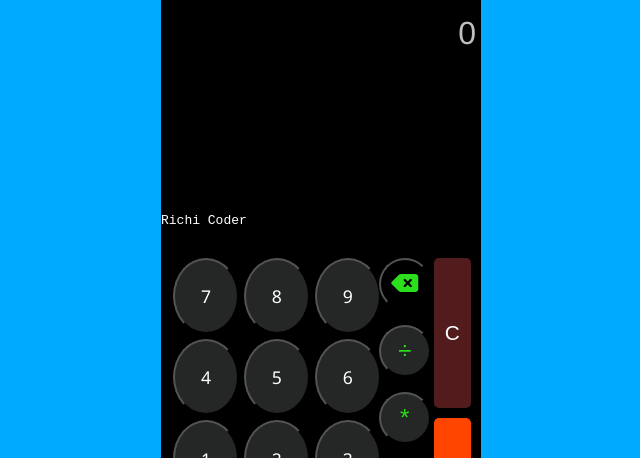
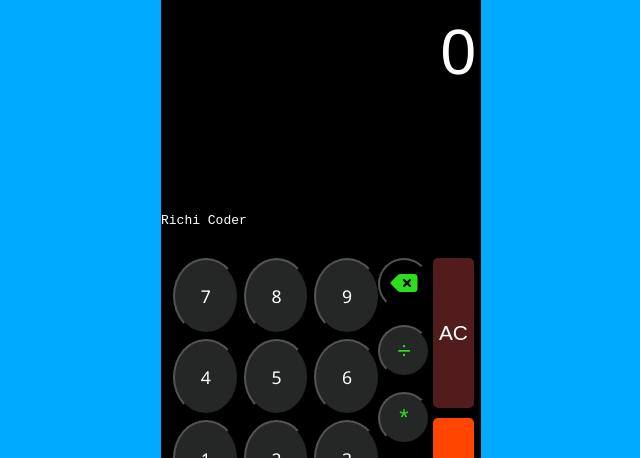
Before and after one commit to richi-coder/React-Calculator, a React (Vite) app: page / in a window 1280 px wide. Shown: the top 458 px of the page, without its empty margins (319-959 px from the left). Built offline with nearby package versions, Linux system fonts and the light colour scheme.

Commit message:
from 12 to 10 when changing state to a unique object state, later changing requirements for multiple zeros in the first input and now working at 12 of 16

```diff
--- a/src/App.jsx
+++ b/src/App.jsx
@@ -19,7 +19,7 @@ const Reset = ({reset}) => {
     <button
     className="reset-button"
     id='clear'
-    onClick={reset}>C</button>
+    onClick={reset}>AC</button>
   )
 }
 
@@ -43,121 +43,147 @@ const Operator = ({operator,operation,memory}) => {
 }
 
 export default function App() {
-  const [memory, setMemory] = useState(["0"]);
-  const [actual, setActual] = useState("");
-  const [zero, setZero] = useState(false);
-  const [displayState, setDisplayState] = useState(false);
-
-  useEffect(() => {
-    setDisplayState(false);
-    setZero(false);
-    //console.log(/\/0/g.test(memory.join("")), 'test');
-
-    // if (/\/0/g.test(memory.join(""))) {
-    //   setZero(true);
-    // } else if (memory[0] === ''){
-    //   setMemory([0])
-    // }
-    // else {
-    //   setActual(calculation(memory));
-    // }
-  }, [memory]);
+  const [calcState, setCalcState] = useState({
+    memory: [''],
+    actual: '0',
+    displayState: false,
+    zero: false
+  })
 
   function handleEnter(e) { // For numbers and point
     const { target } = e;
+    // Avoid entering multiple zeros at first
+    if (/^0{2,}/.test(calcState.actual + target.value)) {
+      setCalcState({
+        ...calcState,
+        memory: ['0']
+      })
+      return
+    }
     // Avoiding multiple points
-    if (/\.\d+\./g.test(memory.join('') + target.value) || memory[memory.length - 1] === '.' && target.value === '.') return
+    if (/\.\d+\./g.test(calcState.memory.join('') + target.value) || calcState.memory[calcState.memory.length - 1] === '.' && target.value === '.') return
     //
-    if (/\+$|\-$|\*$|\/$/.test(actual)) {
-      setActual(target.value)
-    } else {
-      setActual(actual + target.value)
-    }
+    // if (/\+$|\-$|\*$|\/$/.test(calcState.actual)) {
+    //   setCalcState({
+    //     ...calcState,
+    //     actual: target.value
+    //   })
+    // } else {
+    //   setCalcState({
+    //     ...calcState,
+    //     actual: calcState.actual + target.value
+    //   })
+    // }
 
     const newValue = target.value == "." ? "." : parseInt(target.value);
 
     // If memory is empty (I mean, if there is a zero only)
-    if (memory[0] == '0' && memory.length == 1){
-      setMemory([newValue])
-    } else if (displayState) {
-      setMemory([actual,newValue]);
-      setDisplayState(false);
+    if (calcState.actual === '0' && calcState.memory.length == 1){
+      setCalcState({
+        actual: newValue,
+        memory: [newValue]
+      })
+    } else if (calcState.displayState) {
+      setCalcState({
+        ...calcState,
+        memory: [calcState.actual, newValue],
+        actual: /\+$|\-$|\*$|\/$/.test(calcState.actual) ? newValue : calcState.actual + target.value,
+        displayState: false
+      })
     } else {
-      setMemory([...memory,newValue])
+      setCalcState({
+        ...calcState,
+        memory: [...calcState.memory, newValue],
+        actual: /\+$|\-$|\*$|\/$/.test(calcState.actual) ? newValue : calcState.actual + target.value,
+      })
     }
   }
 
 
   function operator(o) {
-    setActual(o)
+
     // If = in the expression when entering operator, substitutes equales by the operator to continue calc
-    if (/=/.test(memory[0])) {
-      setMemory([...memory[0].match(/-{0,}\d+$|-{0,}\d+\.\d+$/)[0], o])
+    if (/=/.test(calcState.memory[0])) {
+      setCalcState({
+        ...calcState,
+        memory: [...calcState.memory[0].match(/-{0,}\d+$|-{0,}\d+\.\d+$/)[0], o],
+        actual: o
+      })
       return
     };
-    // Normal delete when length is more than 1
-    if (o == "delete" && memory.length > 1) {
-      setMemory(memory.slice(0,memory.length - 1));
+    if (calcState.memory[0] == '' && calcState.memory.length === 1 && o == "-") {
+      setCalcState({
+        ...calcState,
+        memory: ['-'],
+        actual: o
+      })
       return
     }
-    // Delete and put to 0 when length is 1
-    if (o == "delete" && memory.length == 1) {
-      setMemory([0]);
+    // If entering - after + - x or / ALLOW
+    if (o == '-' && (calcState.memory[calcState.memory.length - 1] === '+' || calcState.memory[calcState.memory.length - 1] === '*' || calcState.memory[calcState.memory.length - 1] === '/')) {
+      setCalcState({
+        ...calcState,
+        memory: [...calcState.memory, o],
+        actual: o
+      })
       return
     }
-    // Start expression with minus operator
-    if (memory[0] == '0' && memory.length === 1 && o == "-") {
-      setMemory(['-'])
+    // Avoid entering the same symbol
+    if (o === calcState.memory[calcState.memory.length - 1]) {
       return
     }
-    if (displayState) {
-      setMemory([actual,o])
-      setDisplayState(true);
-    } else {
-          // If entering - after + - or /
-          if (memory[memory.length - 1] != 'number' && memory[memory.length - 1] != '-' && o == '-') {
-            setMemory([...memory, o])
-            return
-          }
+    if (/\D{2,}$/.test(calcState.memory.join('') + o)) {
+      let memoryString = calcState.memory.join('') + o
+      let value = memoryString.replace(memoryString.match(/\D{2,}$/), o)
+      setCalcState({
+        ...calcState,
+        memory: [value],
+        actual: o
+      })
+      return
+    }
 
-          // If entering + x - / after number, it does it
-          if (typeof memory[memory.length - 1] == "number" && o != "delete") {
-            setMemory([...memory,o])
-            // else if entering + x - / after non number, just changes the last operator
-          } else if (typeof memory[memory.length - 1] != "number" && o != "delete") {
-            const copy = memory.slice(0,memory.length - 1);
-            setMemory([...copy,o])
-          }
-    }
-    // Prevents entering operator symbols many times
+    console.log('SALEEEE');
+    setCalcState({
+      ...calcState,
+      memory: [...calcState.memory, o],
+      actual: o
+    })
+
   }
 
   function reset() {
-    setActual('');
-    setMemory([0]);
+    setCalcState({
+      actual: '0',
+      memory: ['']
+    })
   }
 
   function resetMemory() {
-    if (!/=/.test(memory.join(''))) {
-      setMemory([calculation(memory)])
-      setActual(calculation(memory).match(/-{0,}\d+$|-{0,}\d+\.\d+$/)[0], 'ACCT')
-      setDisplayState(true);
+    // If there is no equals at memory DISPLAY
+    if (!/=/.test(calcState.memory.join(''))) {
+      const resultantExpression = calculation(calcState.memory);
+      setCalcState({
+        memory: [resultantExpression],
+        actual: resultantExpression.match(/-{0,}\d+$|-{0,}\d+\.\d+$/)[0],
+        displayState: false
+      })
     }
   }
 
   return (
     <div className="calculator">
 
-      <Display memory={memory} actual={actual} displayState={displayState} />
+      <Display memory={calcState.memory} actual={calcState.actual} displayState={calcState.displayState} />
       <div className="display-message">
         <div id="myId">Richi Coder</div>
-      <Message zero={zero}/>
+      <Message zero={calcState.zero}/>
       </div>
       <br />
       <div className="buttons">
       <Number handleEnter={handleEnter} />
       <div className="operators">
-        <Operator operator={"delete"} operation={operator} memory={memory}/>
+        <Operator operator={"delete"} operation={operator} memory={calcState.memory}/>
         <Operator operator={"/"} operation={operator} />
         <Operator operator={"*"} operation={operator} />
         <Operator operator={"-"} operation={operator} />
@@ -165,7 +191,7 @@ export default function App() {
       </div>
       <div className="c-equals">
       <Reset reset={reset} />
-      <Equals memory={memory} resetMemory={resetMemory} displayState={displayState} />
+      <Equals memory={calcState.memory} resetMemory={resetMemory} displayState={calcState.displayState} />
       </div>
       </div>
       <br />
--- a/src/Display.jsx
+++ b/src/Display.jsx
@@ -1,11 +1,11 @@
 export const Display = ({memory,actual,displayState}) => {
   return (
-    <div className="display">
+    <div className="screen">
       <div
       style={{visibility: displayState ? "hidden" : "visible"}}
-      id="display">{memory.join('')}
+      id="actual">{memory.join('')}
       </div>
-      <div id="actual">{actual}</div>
+      <div id="display">{actual}</div>
     </div>
   );
 };
--- a/src/calculation.js
+++ b/src/calculation.js
@@ -5,37 +5,35 @@ export function calculation(memory) {
 
 
     // Empty display when last char is an operator
-    if (lastChar == "*" || lastChar == "/" || lastChar == "+" || lastChar == "-" ||  memory.length == 1) return '';
+    // if (lastChar == "*" || lastChar == "/" || lastChar == "+" || lastChar == "-" ||  memory.length == 1) return '';
   let initialExpression = memory.join('');
-  let str =  memory.join("");
+  let str = memory.join("");
   console.log('initial', str);
   // Depuration
       // Modify operator when
-      if (/=\+/.test(beforeLastChar)) {
-        // let change = str.match(/=\D/)
-        str.replace(/=\D/, '+')
-      }
-      // Checking continuity
-      if (/=\+/.test(str)) {
-        str = str.replace(/=\+/, '+')
-        console.log('igualMAAAS');
-      }
-      // Checking double .
-      if (/\.{2,}/.test(str)) {
-        str = str.replace(/\.{2,}/, '.')
-      }
-      // Checking if there are x+ or x/
-      if (/\*\+|\*\/|-\+|-\*|-\//.test(str)) {
-        let change = str.match(/\*\+|\*\//g)
-        console.log(change, 'change');
-        // Should check into for for many cases
-        let finalOperator = change[0][change[0].length - 1]
-        str = str.replace(/\*\+|\*\/|-\+|-\*|-\//,finalOperator)
-        // for end
-        console.log('pueppp', str, finalOperator);
-      }
-
-
+      // if (/=\+/.test(beforeLastChar)) {
+      //   // let change = str.match(/=\D/)
+      //   str.replace(/=\D/, '+')
+      // }
+      // // Checking continuity
+      // if (/=\+/.test(str)) {
+      //   str = str.replace(/=\+/, '+')
+      //   console.log('igualMAAAS');
+      // }
+      // // Checking double .
+      // if (/\.{2,}/.test(str)) {
+      //   str = str.replace(/\.{2,}/, '.')
+      // }
+      // // Checking if there are x+ or x/
+      // if (/\*\+|\*\/|-\+|-\*|-\//.test(str)) {
+      //   let change = str.match(/\*\+|\*\//g)
+      //   console.log(change, 'change');
+      //   // Should check into for for many cases
+      //   let finalOperator = change[0][change[0].length - 1]
+      //   str = str.replace(/\*\+|\*\/|-\+|-\*|-\//,finalOperator)
+      //   // for end
+      //   console.log('pueppp', str, finalOperator);
+      // }
 
 //******************/
   const howManyDivs = str.match(/(\/)/g) // solo cuantos simbolos hay: 5
@@ -50,16 +48,16 @@ export function calculation(memory) {
       for (let i = 0; i < howManyDivs.length; i++) { // for executes and go solving divisions
           whichDiv = str.match(/[\-|\+]{0,1}\d+(\.\d+)?\/-{0,}\d+(\.\d+)?/)[0].split("/")
           division = (parseFloat(whichDiv[0])/parseFloat(whichDiv[1])).toString();
-          str = str.replace(whichDiv.join("/"), /^-/.test(division) ? division : '+' + division);
+          str = str.replace(whichDiv.join("/"), /^-/.test(division) ? division : '+' + division)
+          str = str.replace('*+', '*')
       }
-  } console.log('afterDiv', str);
+  } /* console.log('afterDiv', str); */
   // MULTIPLICATIONS
   if (howManyMult !== null) {
       for (let i = 0; i < howManyMult.length; i++) { // for executes and go solving multiplications
-          whichMult = str.match(/-{0,}\d+(\.\d+)?(\*)-{0,}\d+(\.\d+)?/)[0].split("*");
+          whichMult = str.match(/[\-|\+]{0,1}\d+(\.\d+)?\*-{0,}\d+(\.\d+)?/)[0].split("*");
           multiplication = (parseFloat(whichMult[0])*parseFloat(whichMult[1])).toString();
-          str = str.replace(whichMult.join("*"),multiplication);
-
+          str = str.replace(whichMult.join("*"), /^-/.test(multiplication) ? multiplication : '+' + multiplication);
       }
   } console.log('afterMULT', str);
   // TOTAL SUM
@@ -70,7 +68,7 @@ export function calculation(memory) {
         // }
 const result = /\.0{4}$/.test(str) ? parseInt(str.toString()) : /0+$/.test(str) ? str.replace(/0+$/,'') : str;
 
-console.log('final', str, result);
+console.log('FINAAL', result, initialExpression + '=' + result);
   //----------------------------
 
     return initialExpression + '=' + result;
--- a/src/style.css
+++ b/src/style.css
@@ -33,7 +33,7 @@ body {
   aspect-ratio: 9 / 15;
 }
 
-.display {
+.screen {
   display: flex;
   flex-direction: column;
   align-items: flex-end;
@@ -46,14 +46,14 @@ body {
   font-family: 'Franklin Gothic Medium', 'Arial Narrow', Arial, sans-serif;
 }
 
-#display {
+#actual {
   font-size: 200%;
   margin: 0;
   padding: 0;
   color: rgba(255,255,255,.75);
 }
 
-#actual {
+#display {
   font-size: 400%;
   margin: 0;
   padding: 0;
```
